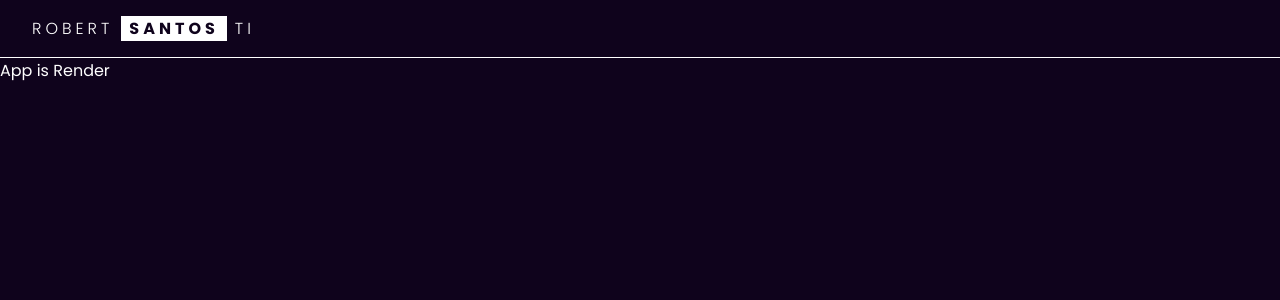
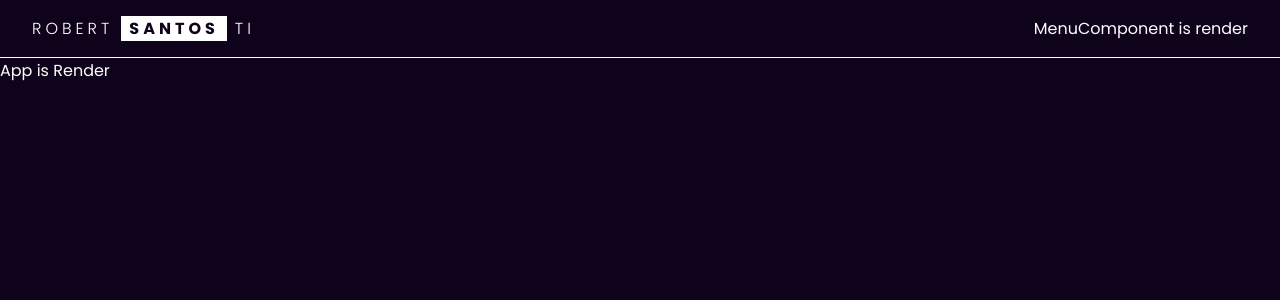
Before and after one commit to robertsantosti/portfolio, a React (Vite) app: page / in a window 1280 px wide. Shown: the top 300 px of the page. Built offline with nearby package versions, Linux system fonts and the light colour scheme.

Commit message:
Criando estrutura do MenuComponent

```diff
--- a/src/components/Header/Header.component.tsx
+++ b/src/components/Header/Header.component.tsx
@@ -1,3 +1,4 @@
+import { MenuComponent } from "../Menu/Menu.component";
 import { Header, Logo } from "./Header.style";
 
 export const HeaderComponent = () => {
@@ -8,6 +9,8 @@ export const HeaderComponent = () => {
         <span className="detail">Santos</span>
         <span>Ti</span>
       </Logo>
+
+      <MenuComponent/>
     </Header>
   );
 }
--- /dev/null
+++ b/src/components/Menu/Menu.component.tsx
@@ -0,0 +1,8 @@
+
+export const MenuComponent = () => {
+  return(
+    <>
+      <p>MenuComponent is render</p>
+    </>
+  )
+}
```
Also changed, not shown: src/components/Menu/Menu.style.tsx (added), 1 other file (tests, documents, lock files or other folders).
